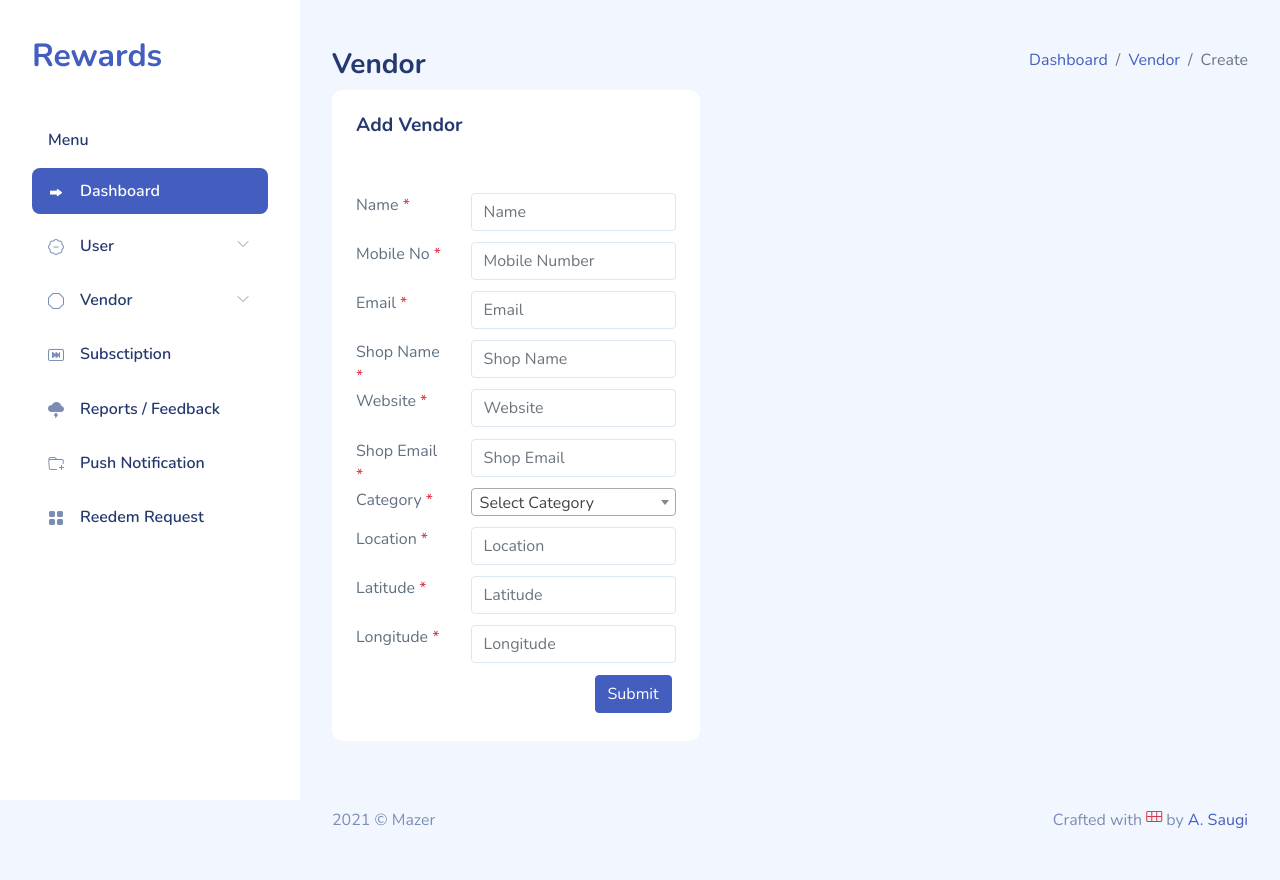
After one commit to Payal13456/RewardManagement, a Laravel app: page /vendor in a window 1280 px wide. The commit adds this page. Run offline with Laravel 9, Linux system fonts and the light colour scheme; a user stored in the database is signed in; data comes from the database, SQL or seed files in the repository; data that the repository does not hold is empty; style sheets or scripts are compiled from the project's sources; some libraries are stand-ins or nearby versions.

Commit message:
modification code commit

```diff
--- a/app/Http/Controllers/PanelController.php
+++ b/app/Http/Controllers/PanelController.php
@@ -4,7 +4,9 @@ namespace App\Http\Controllers;
 
 use Illuminate\Http\Request;
 use App\Models\User;
+use App\Models\Categories;
 use DataTables;
+use Illuminate\Validation\Validator;
 
 class PanelController extends Controller
 {
@@ -22,15 +24,89 @@ class PanelController extends Controller
                 ->addColumn('status', function($row){
                     $status = '<span class="badge bg-success">Active</span>';
                     if($row->status == 0) {
-                        $status = '<span class="badge bg-danger">Blocked</span>';
+                        $status = '<span class="badge bg-danger">Inactive</span>';
+                    }
+                    return $status;
+                })
+                ->addColumn('process', function($row){
+                    $action = '<a href="javascript:void(0)" class="badge bg-danger blockUnblockUser" data-action="block" data-id="'.$row->id.'" >Block</a>';
+                    if($row->status == 0) {
+                        $action = '<a href="javascript:void(0)" class="badge bg-success blockUnblockUser" data-action="unblock" data-id="'.$row->id.'" >Unblock</a>';
+                    }
+                    return $action;
+                })
+                ->rawColumns(['status','process'])
+                ->make(true);
+        }
+    }
+
+    public function userBlockUnblock (Request $request)
+    {
+        $action = User::where('id',$request->id)->where('role',2)->first();
+        if($action) {
+            if($request->action === 'block') {
+                User::where('id',$request->id)->where('role',2)->update(['is_blocked' => 1, 'status' => 0]);
+            }
+            if($request->action === 'unblock') {
+                User::where('id',$request->id)->where('role',2)->update(['is_blocked' => 0, 'status' => 1]);
+            }
+            return (['status' => true, 'message' => 'User '.$request->action.'ed successfully.']);
+        }
+        return (['status' => false, 'message' => 'Failed to User '.$request->action.'ed.']);
+    }
+
+    public function createNewCategory (Request $request)
+    {
+        $request->validate([
+            'category_name' =>  'required|string|unique:categories,name'
+        ],[
+            'category_name.required'    =>  'Category name should not be blank.',
+            'category_name.unique'      =>  'Category name is alredy exist, Try another.'
+        ]);
+        try {
+            if($request->editCategoryId <= 0) {
+                if(Categories::insert([
+                    'name' => ucwords($request->category_name),
+                    'status'=>  1,
+                    'created_at'    =>  date('Y-m-d H:i:s'),
+                    'updated_at'    =>  date('Y-m-d H:i:s'),
+                ]))
+                    return back()->with('success',"Category added successfully.");
+
+                else
+                    return back()->with('error',"Failed to add category, Try again.");
+            }
+            else if($request->editCategoryId > 0) {
+                if(Categories::where('id',$request->editCategoryId)->update([
+                    'name' => ucwords($request->category_name),
+                    'updated_at'    =>  date('Y-m-d H:i:s')
+                ]))
+                    return back()->with('success',"Category updated successfully.");
+
+                else
+                    return back()->with('error',"Failed to update category, Try again.");
+            }
+        } catch (\Exception $e) {
+            return back()->with('error',$e->getMessage());
+        }
+    }
+
+    public function getAllCategoryList (Request $request)
+    {
+        if ($request->ajax()) {
+            $data = Categories::latest()->get();
+            return DataTables::of($data)
+                ->addIndexColumn()
+                ->addColumn('status', function($row){
+                    $status = '<span class="badge bg-success">Active</span>';
+                    if($row->status == 0) {
+                        $status = '<span class="badge bg-danger">Inactive</span>';
                     }
                     return $status;
                 })
                 ->addColumn('action', function($row){
-                    $action = '<a href="javascript:void(0)" class="badge bg-danger" data-id="'.$row->id.'" >Block</a>';
-                    if($row->status == 0) {
-                        $action = '<a href="javascript:void(0)" class="badge bg-success" data-id="'.$row->id.'" >Unblock</a>';
-                    }
+                    $action = '<a href="javascript:void(0)" class="remove-category" data-id="'.$row->id.'" ><i class="bi bi-trash text-danger"></i></a> &nbsp;&nbsp;
+                    <a href="javascript:void(0)" class="edit-category" data-id="'.$row->id.'" ><i class="bi bi-pencil-square text-primary"></i></a>';
                     return $action;
                 })
                 ->rawColumns(['status','action'])
@@ -38,7 +114,30 @@ class PanelController extends Controller
         }
     }
 
+    public function deleteSelectedCategory (Request $request)
+    {
+        $cate = Categories::find($request->id);
+        if($cate) {
+            $cate->delete();
+            return (['status' => true, 'message' => 'Category deleted successfully.']);
+        }
+        return (['status' => false, 'message' => 'Failed to delete category.']);
+    }
 
+    public function editSelectedCategory (Request $request)
+    {
+        $cate = Categories::find($request->id);
+        if($cate) {
+            return (['status' => true, 'message' => 'Record found.', 'data'=>$cate]);
+        }
+        return (['status' => false, 'message' => 'No Record found.', 'data'=>[] ]);
+    }
+
+    public function createNewVendor (Request $request)
+    {
+        $cate = Categories::where('status',1)->get();
+        return view ('vendor-create')->with('category',$cate);
+    }
 
 
 
--- /dev/null
+++ b/app/Models/Categories.php
@@ -0,0 +1,15 @@
+<?php
+
+namespace App\Models;
+
+use Illuminate\Database\Eloquent\Factories\HasFactory;
+use Illuminate\Database\Eloquent\Model;
+
+class Categories extends Model
+{
+    use HasFactory;
+
+    protected $table = 'categories';
+    protected $fillable = ['name','status'];
+
+}
--- a/resources/views/includes/sidebar.blade.php
+++ b/resources/views/includes/sidebar.blade.php
@@ -33,6 +33,9 @@
                         <li class="submenu-item ">
                             <a href="component-alert.html">Message to User</a>
                         </li>
+                        <li class="submenu-item ">
+                            <a href="component-alert.html">Referal Code</a>
+                        </li>
 
                     </ul>
                 </li>
@@ -43,7 +46,10 @@
                     </a>
                     <ul class="submenu ">
                         <li class="submenu-item ">
-                            <a href="component-alert.html">Category</a>
+                            <a href="{{URL::route('category')}}">Category</a>
+                        </li>
+                        <li class="submenu-item ">
+                            <a href="{{URL::route('vendor-create')}}">Add Vendor</a>
                         </li>
                         <li class="submenu-item ">
                             <a href="component-alert.html">Vendor List</a>
--- a/resources/views/layouts/app.blade.php
+++ b/resources/views/layouts/app.blade.php
@@ -24,7 +24,8 @@
     <link rel="stylesheet" href="https://cdn.datatables.net/1.12.1/css/jquery.dataTables.min.css">
     <link rel="stylesheet" href="{{url('assets/css/app.css')}}">
     <link rel="shortcut icon" href="{{url('assets/images/favicon.svg')}}" type="image/x-icon">
-
+    <link rel="stylesheet" href="{{url('assets/css/style.css')}}">
+    <link href="https://cdn.jsdelivr.net/npm/select2@4.1.0-rc.0/dist/css/select2.min.css" rel="stylesheet" />
     <!-- Styles -->
     <link href="{{ asset('css/app.css') }}" rel="stylesheet">
 </head>
@@ -60,6 +61,8 @@
     <script src="{{url('assets/vendors/simple-datatables/simple-datatables.js')}}"></script>
     <script src="https://cdn.datatables.net/1.12.1/js/jquery.dataTables.min.js"></script>
     <script src="{{url('assets/js/pages/dashboard.js')}}"></script>
+    <script src="https://unpkg.com/sweetalert/dist/sweetalert.min.js"></script>
+    <script src="https://cdn.jsdelivr.net/npm/select2@4.1.0-rc.0/dist/js/select2.min.js"></script>
 
     <script src="{{url('assets/js/main.js')}}"></script>
     @stack('script')
--- a/resources/views/layouts/auth-app.blade.php
+++ b/resources/views/layouts/auth-app.blade.php
@@ -14,6 +14,7 @@
     <link rel="stylesheet" href="{{url('assets/vendors/bootstrap-icons/bootstrap-icons.css')}}">
     <link rel="stylesheet" href="{{url('assets/css/app.css')}}">
     <link rel="stylesheet" href="{{url('assets/css/pages/auth.css')}}">
+
 </head>
 
 <body>
--- /dev/null
+++ b/resources/views/vendor-create.blade.php
@@ -0,0 +1,201 @@
+@extends('layouts.app')
+@section('title') Create Vendor | {{ config('app.name') }} @endsection
+
+@section('content')
+
+<header class="mb-3">
+    <a href="#" class="burger-btn d-block d-xl-none">
+        <i class="bi bi-justify fs-3"></i>
+    </a>
+</header>
+
+<div class="page-heading">
+    <div class="page-title">
+        <div class="row">
+            <div class="col-12 col-md-6 order-md-1 order-last">
+                <h3>Vendor</h3>
+            </div>
+            <div class="col-12 col-md-6 order-md-2 order-first">
+                <nav aria-label="breadcrumb" class="breadcrumb-header float-start float-lg-end">
+                    <ol class="breadcrumb">
+                        <li class="breadcrumb-item"><a href="{{URL::route('/')}}">Dashboard</a></li>
+                        <li class="breadcrumb-item"><a href="javascript:void(0)">Vendor</a></li>
+                        <li class="breadcrumb-item active" aria-current="page">Create</li>
+                    </ol>
+                </nav>
+            </div>
+        </div>
+    </div>
+
+    <!-- Basic Horizontal form layout section start -->
+    <section id="basic-horizontal-layouts">
+        <div class="row match-height">
+            <div class="col-md-5 col-12">
+                <div class="card">
+                    <div class="card-header">
+                        <h4 class="card-title">Add Vendor</h4>
+                    </div>
+                    <div class="card-content">
+                        <div class="card-body">
+                            <form class="form form-horizontal" action="{{URL::route('category-submit')}}" method="POST">
+                                @csrf
+                                <div class="form-body">
+                                    <div class="row">
+                                        <input type="hidden" name="editCategoryId" id="editCategoryId">
+                                        <label for="name" class="label-control col-md-4">Name <span class="text-danger">*</span></label>
+                                        <div class="col-md-8 form-group">
+                                            <input type="text" id="name" class="form-control @error('name') is-invalid @enderror" name="name" placeholder="Name" maxlength="50" autocomplete="off" oninput="this.value = this.value.replace(/[^A-Za-z.]/g, '').replace(/(\..*)\./g, '$1');">
+                                            @error('name')
+                                                <span class="invalid-feedback" role="alert">
+                                                    <span>{{ $message }}</span>
+                                                </span>
+                                            @enderror
+                                        </div>
+
+                                        <label for="mobile_no" class="label-control col-md-4">Mobile No <span class="text-danger">*</span></label>
+                                        <div class="col-md-8 form-group">
+                                            <input type="text" id="mobile_no" class="form-control @error('mobile_no') is-invalid @enderror" name="mobile_no" placeholder="Mobile Number" maxlength="15" autocomplete="off" oninput="this.value = this.value.replace(/[^0-9.]/g, '').replace(/(\..*)\./g, '$1');">
+                                            @error('mobile_no')
+                                                <span class="invalid-feedback" role="alert">
+                                                    <span>{{ $message }}</span>
+                                                </span>
+                                            @enderror
+                                        </div>
+
+                                        <label for="email" class="label-control col-md-4">Email <span class="text-danger">*</span></label>
+                                        <div class="col-md-8 form-group">
+                                            <input type="text" id="email" class="form-control @error('email') is-invalid @enderror" name="email" placeholder="Email" maxlength="50" autocomplete="off">
+                                            @error('email')
+                                                <span class="invalid-feedback" role="alert">
+                                                    <span>{{ $message }}</span>
+                                                </span>
+                                            @enderror
+                                        </div>
+
+                                        <label for="shop_name" class="label-control col-md-4">Shop Name <span class="text-danger">*</span></label>
+                                        <div class="col-md-8 form-group">
+                                            <input type="text" id="shop_name" class="form-control @error('shop_name') is-invalid @enderror" name="shop_name" placeholder="Shop Name" maxlength="70" autocomplete="off">
+                                            @error('shop_name')
+                                                <span class="invalid-feedback" role="alert">
+                                                    <span>{{ $message }}</span>
+                                                </span>
+                                            @enderror
+                                        </div>
+
+                                        <label for="website" class="label-control col-md-4">Website <span class="text-danger">*</span></label>
+                                        <div class="col-md-8 form-group">
+                                            <input type="url" id="website" class="form-control @error('website') is-invalid @enderror" name="website" placeholder="Website" maxlength="70" autocomplete="off">
+                                            @error('website')
+                                                <span class="invalid-feedback" role="alert">
+                                                    <span>{{ $message }}</span>
+                                                </span>
+                                            @enderror
+                                        </div>
+
+                                        <label for="shop_email" class="label-control col-md-4">Shop Email <span class="text-danger">*</span></label>
+                                        <div class="col-md-8 form-group">
+                                            <input type="text" id="shop_email" class="form-control @error('shop_email') is-invalid @enderror" name="shop_email" placeholder="Shop Email" maxlength="70" autocomplete="off">
+                                            @error('shop_email')
+                                                <span class="invalid-feedback" role="alert">
+                                                    <span>{{ $message }}</span>
+                                                </span>
+                                            @enderror
+                                        </div>
+
+                                        <label for="category_id" class="label-control col-md-4">Category <span class="text-danger">*</span></label>
+                                        <div class="col-md-8 form-group">
+                                            <select name="category_id" id="category_id" class="select2 form-control @error('category_id') is-invalid @enderror">
+                                                <option value="" selected >Select Category</option>
+                                                @if(count($category) > 0)
+                                                @foreach ($category as $ct)
+                                                <option value="{{$ct->id}}">{{$ct->name}}</option>
+                                                @endforeach
+                                                @endif
+                                            </select>
+                                            @error('category_id')
+                                                <span class="invalid-feedback" role="alert">
+                                                    <span>{{ $message }}</span>
+                                                </span>
+                                            @enderror
+                                        </div>
+
+
+                                        <label for="location" class="label-control col-md-4">Location <span class="text-danger">*</span></label>
+                                        <div class="col-md-8 form-group">
+                                            <input type="text" id="location" class="form-control @error('location') is-invalid @enderror" name="location" placeholder="Location" maxlength="100" autocomplete="off">
+                                            @error('location')
+                                                <span class="invalid-feedback" role="alert">
+                                                    <span>{{ $message }}</span>
+                                                </span>
+                                            @enderror
+                                        </div>
+
+                                        <label for="latitude" class="label-control col-md-4">Latitude <span class="text-danger">*</span></label>
+                                        <div class="col-md-8 form-group">
+                                            <input type="text" id="latitude" class="form-control @error('latitude') is-invalid @enderror" name="latitude" placeholder="Latitude" maxlength="10" autocomplete="off">
+                                            @error('latitude')
+                                                <span class="invalid-feedback" role="alert">
+                                                    <span>{{ $message }}</span>
+                                                </span>
+                                            @enderror
+                                        </div>
+
+                                        <label for="longitude" class="label-control col-md-4">Longitude <span class="text-danger">*</span></label>
+                                        <div class="col-md-8 form-group">
+                                            <input type="text" id="longitude" class="form-control @error('longitude') is-invalid @enderror" name="longitude" placeholder="Longitude" maxlength="10" autocomplete="off">
+                                            @error('longitude')
+                                                <span class="invalid-feedback" role="alert">
+                                                    <span>{{ $message }}</span>
+                                                </span>
+                                            @enderror
+                                        </div>
+
+                                        <div class="col-sm-12 d-flex justify-content-end">
+                                            <button type="submit" class="btn btn-primary me-1 mb-1">Submit</button>
+                                        </div>
+                                    </div>
+                                </div>
+                            </form>
+                        </div>
+                    </div>
+                </div>
+            </div>
+        </div>
+    </section>
+</div>
+
+@endsection
+@push('script')
+<script>
+    $('.select2').select2();
+
+    $(document).ready(function () {
+        if ("geolocation" in navigator){
+            //check geolocation available
+            //try to get user current location using getCurrentPosition() method
+            navigator.geolocation.getCurrentPosition(function(position){
+                    console.log("Found your location \nLat : "+position.coords.latitude+" \nLang :"+ position.coords.longitude);
+                    getReverseGeocodingData(''+position.coords.latitude+'', ''+position.coords.longitude+'')
+                });
+        }else{
+            console.log("Browser doesn't support geolocation!");
+        }
+    });
+
+    function getReverseGeocodingData(lat, lng) {
+        var latlng = new google.maps.LatLng(lat, lng);
+        // This is making the Geocode request
+        var geocoder = new google.maps.Geocoder();
+        geocoder.geocode({ 'latLng': latlng },  (results, status) =>{
+            if (status !== google.maps.GeocoderStatus.OK) {
+                alert(status);
+            }
+            // This is checking to see if the Geoeode Status is OK before proceeding
+            if (status == google.maps.GeocoderStatus.OK) {
+                console.log(results);
+                var address = (results[0].formatted_address);
+            }
+        });
+    }
+</script>
+@endpush
--- a/routes/web.php
+++ b/routes/web.php
@@ -25,6 +25,15 @@ Route::group(['Prefix' => '/'], function () {
 
         Route::view('/users-list', 'user-list')->name('users-list');
         Route::get('/users-list/all', [App\Http\Controllers\PanelController::class, 'getAllUsersList'])->name('users-list-all');
+        Route::put('/users-list/{action}', [App\Http\Controllers\PanelController::class, 'userBlockUnblock'])->name('users-action');
+
+        Route::view('/category', 'category')->name('category');
+        Route::post('/category/submit',[App\Http\Controllers\PanelController::class, 'createNewCategory'])->name('category-submit');
+        Route::get('/category-list/all', [App\Http\Controllers\PanelController::class, 'getAllCategoryList'])->name('category-list-all');
+        Route::delete('/category-list/delete', [App\Http\Controllers\PanelController::class, 'deleteSelectedCategory'])->name('category-list-delete');
+        Route::get('/category-list/edit', [App\Http\Controllers\PanelController::class, 'editSelectedCategory'])->name('category-list-edit');
+
+        Route::get('/vendor', [App\Http\Controllers\PanelController::class, 'createNewVendor'])->name('vendor-create');
 
     });
 });
```
Also changed, not shown: resources/views/category.blade.php (added, +175 -0 lines), resources/views/user-list.blade.php (+37 -4 lines), database/migrations/2014_10_12_000000_create_users_table.php, public/assets/css/style.css (added).
